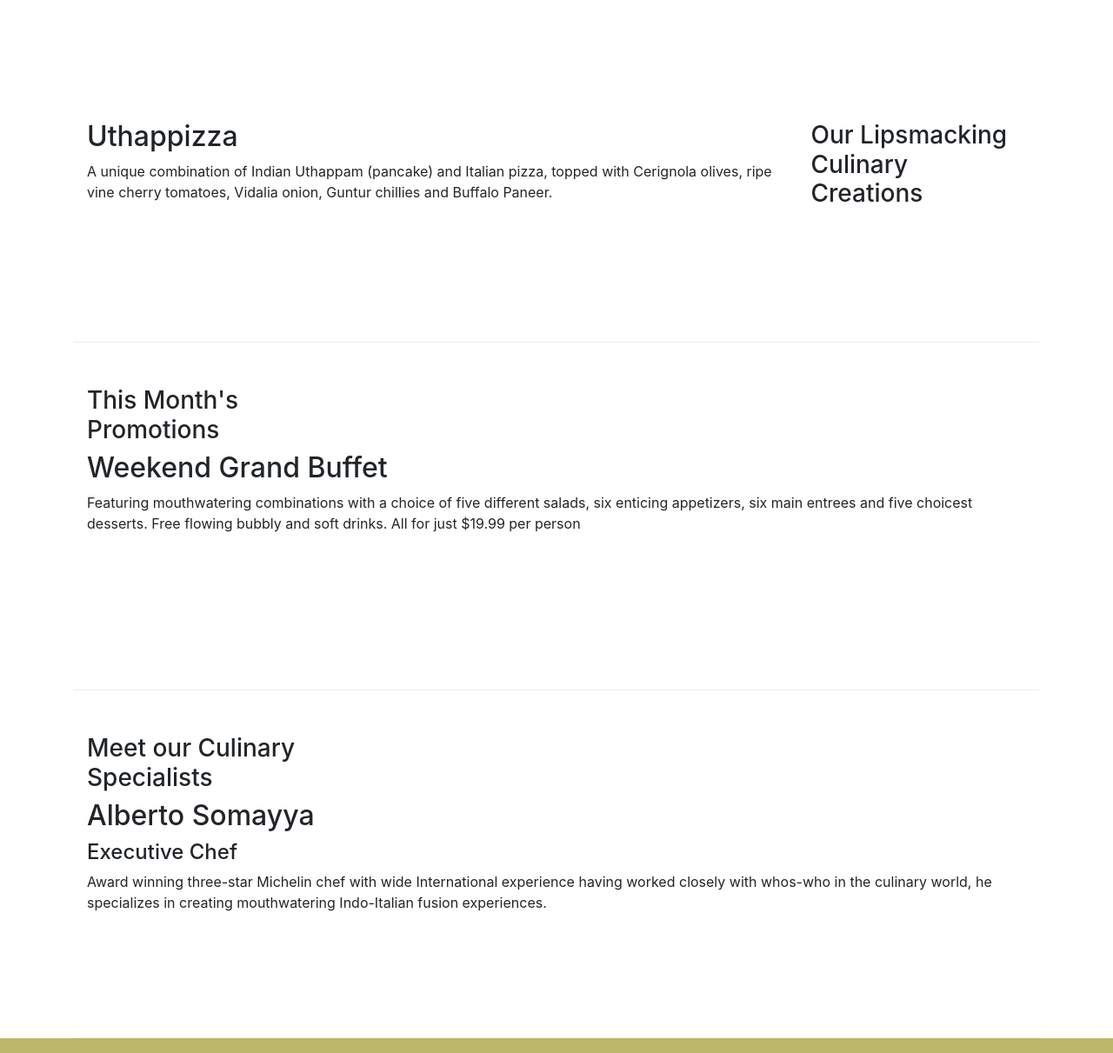
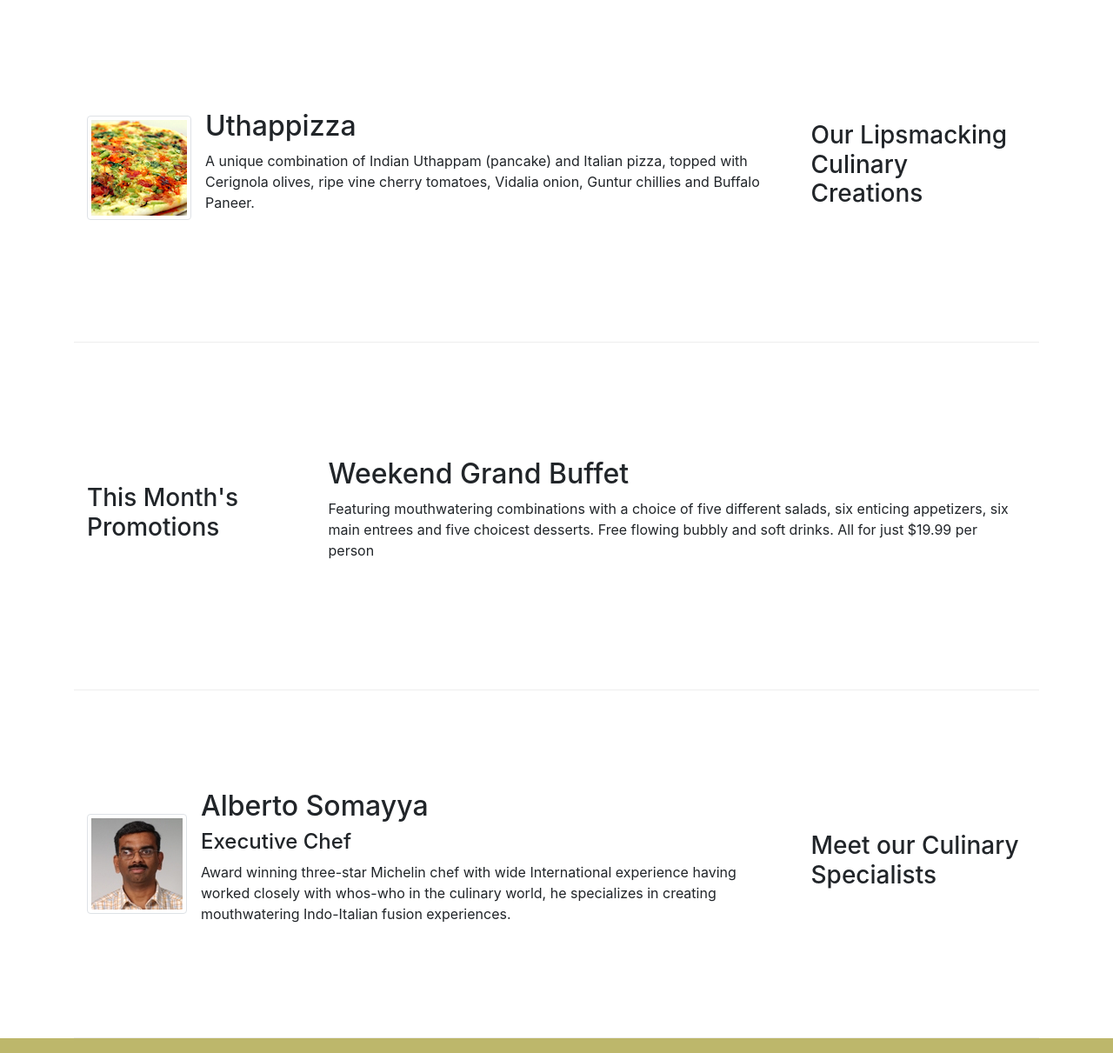
Before and after one commit to Vee46834/Coursera-bootstrap-course, a website: page index.html in a window 1280 px wide. Shown: the part 340-1551 px from the top of the page at 87% size. Drawn offline with nearby package versions, Linux system fonts and the light colour scheme.

Commit message:
images and media

```diff
--- a/index.html
+++ b/index.html
@@ -72,14 +72,21 @@
             <!--another column left for each size (extraSM = new row , sm=6 , md=9)-->
             <!--at size larger than small, this content will be order to the first of row-->
             <div class="col col-sm order-sm-first col-md">
+                <div class="media">
+                    <img class="d-flex mr-3 img-thumbnail align-self-center"
+                        src="img/uthappizza.png" alt="uthappizza">
+
+                    <div class="media-body">
                         <h2>Uthappizza</h2>
                         <p>A unique combination of Indian Uthappam (pancake) and Italian pizza, topped with Cerignola olives,
                             ripe vine cherry tomatoes, Vidalia onion, Guntur chillies and Buffalo Paneer.</p>
                     </div>
                 </div>
+            </div>
+        </div>
 
 
-        <div class="row-content">
+        <div class="row row-content align-items-center">
             <div class="col-12 col-sm-4 col-md-3">
                 <h3>This Month's Promotions</h3>
             </div>
@@ -91,16 +98,23 @@
             </div>
         </div>
 
-        <div class="row-content">
+        <div class="row row-content align-items-center">
             <div class="col-12 col-sm-4 order-sm-last col-md-3">
                 <h3>Meet our Culinary Specialists</h3>
             </div>
             <div class="col col-sm order-sm-first col-md">
-                <h2>Alberto Somayya</h2>
+                <div class="media">
+                    <img class="d-flex mr-3 img-thumbnail align-self-center"
+                        src="img/alberto.png" alt="alberto">
+
+                    <div class="media-body">
+                        <h2 class="mt-0">Alberto Somayya</h2>
                         <h4>Executive Chef</h4>
                         <p>Award winning three-star Michelin chef with wide International experience having worked closely with
                         whos-who in the culinary world, he specializes in creating mouthwatering Indo-Italian fusion
                         experiences. </p>
+                    </div>
+                </div>
             </div>
         </div>
     </div>
```
Also changed, not shown: aboutus.html (+5 -2 lines), img/alberto.png (added), img/buffet.png (added), img/logo.png (added), img/uthappizza.png (added), 1 other file. Lines whose indentation alone changed are shown as unchanged.
